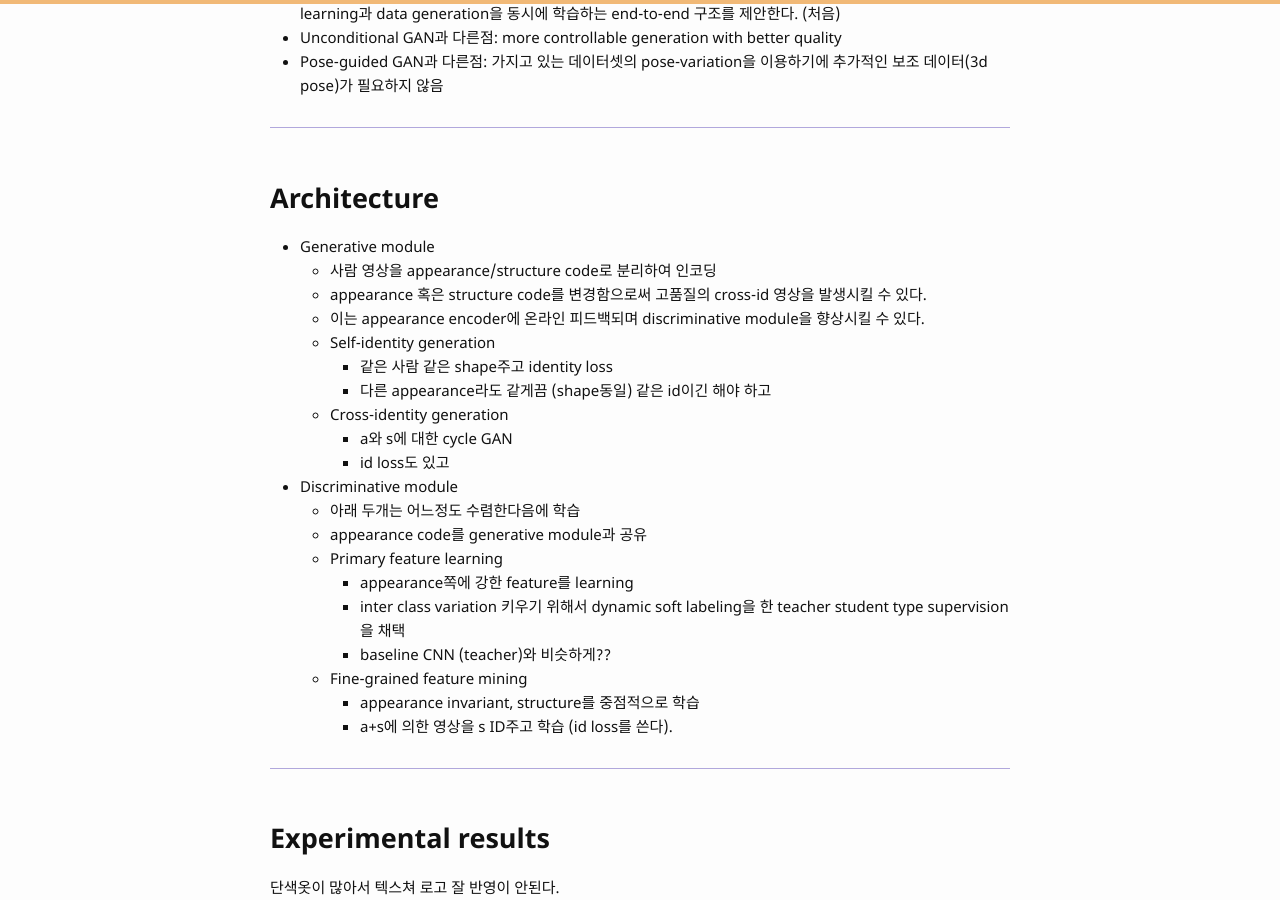
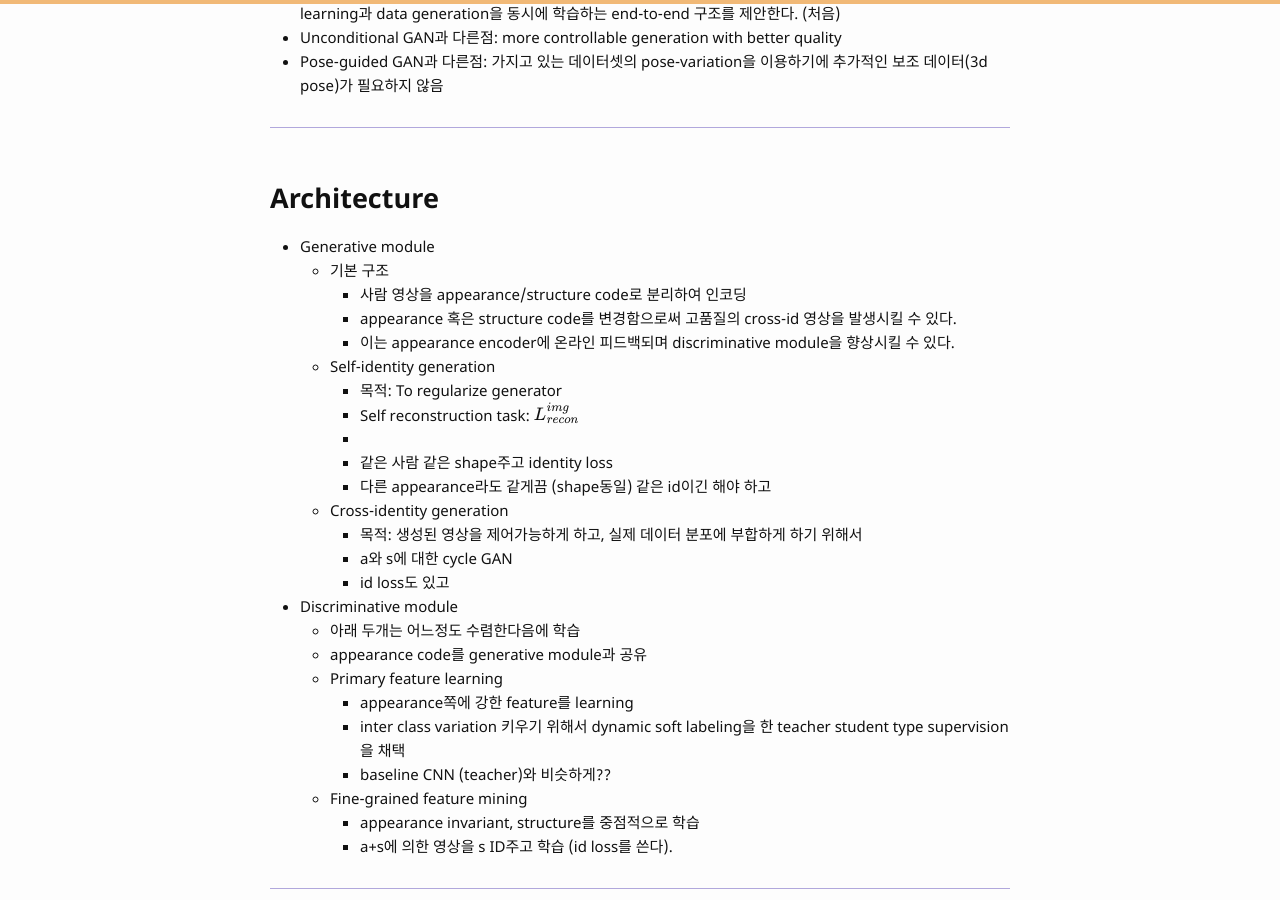
Before and after one commit to bismex/bismex.github.io, a Jekyll site: the page built from _posts/2019-06-10-DGNET.md, in a window 1280 px wide and 900 px high, scrolled down 952 px. Built offline with Jekyll 4.4.1, drawn with Linux system fonts in a browser that asks for light colours; formulas are drawn with MathJax 3.

Commit message:
Update 2019-06-10-DGNET.md

```diff
--- a/_posts/2019-06-10-DGNET.md
+++ b/_posts/2019-06-10-DGNET.md
@@ -37,13 +37,18 @@ tags: CV re-id supervised gan
 ## Architecture
 
 - Generative module
-  - 사람 영상을 appearance/structure code로 분리하여 인코딩
-  - appearance 혹은 structure code를 변경함으로써 고품질의 cross-id 영상을 발생시킬 수 있다.
-  - 이는 appearance encoder에 온라인 피드백되며 discriminative module을 향상시킬 수 있다.
+  - 기본 구조
+    - 사람 영상을 appearance/structure code로 분리하여 인코딩
+    - appearance 혹은 structure code를 변경함으로써 고품질의 cross-id 영상을 발생시킬 수 있다.
+    - 이는 appearance encoder에 온라인 피드백되며 discriminative module을 향상시킬 수 있다.
   - Self-identity generation
+    - 목적: To regularize generator
+    - Self reconstruction task: $$L^{img}_{recon}$$
+    -
     - 같은 사람 같은 shape주고 identity loss
     - 다른 appearance라도 같게끔 (shape동일) 같은 id이긴 해야 하고
   - Cross-identity generation
+    - 목적: 생성된 영상을 제어가능하게 하고, 실제 데이터 분포에 부합하게 하기 위해서
     - a와 s에 대한 cycle GAN
     - id loss도 있고
 - Discriminative module
```
